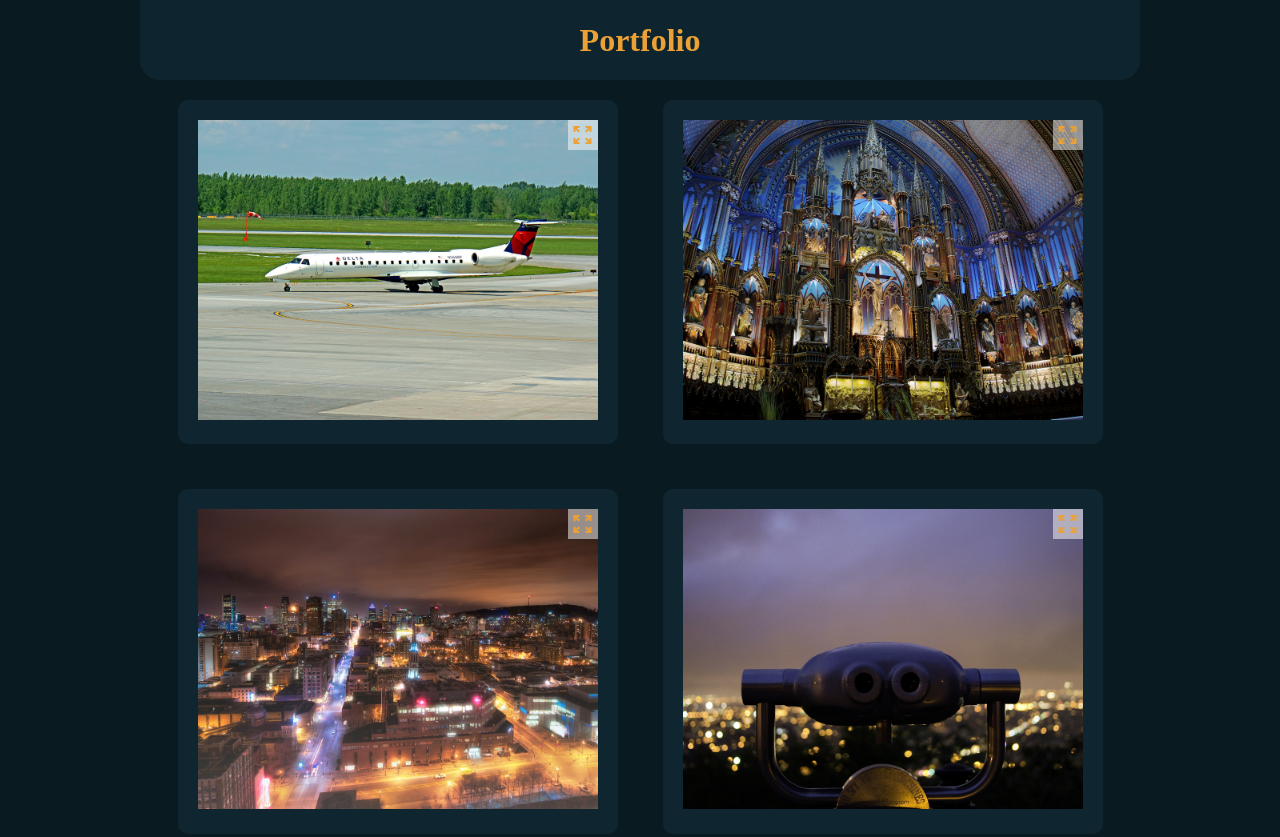
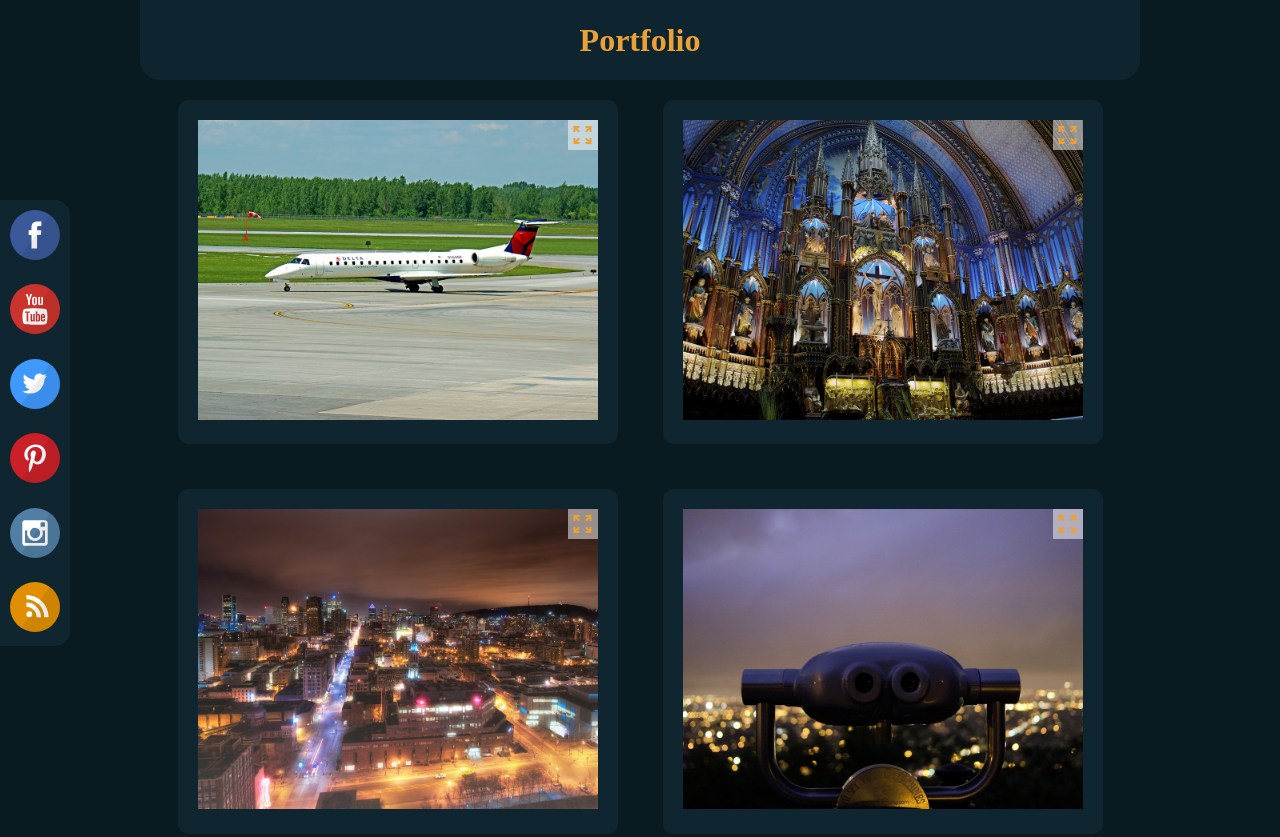
Before and after one commit to DarkBurner66/sem06_cw2_dominik, a plain HTML site: page index.html in a window 1280 px wide. Shown: the top 837 px of the page. Drawn offline with nearby package versions, Linux system fonts and the light colour scheme; a web font is replaced by a local one.

Commit message:
debut js

```diff
--- a/css/styles.css
+++ b/css/styles.css
@@ -101,3 +101,28 @@ footer .wrapper{
     text-transform: uppercase;
 
 }
+
+/* nav */
+.media{
+    background: rgb(15, 38, 49);
+    border-top-right-radius:15px ;
+    border-bottom-right-radius:15px ;
+    position: fixed;
+    left: 0;
+    top: 200px;
+}
+.media img{
+    height: 50px;
+    width: 50px;
+    margin: 10px;
+    position: relative;
+}
+.media img:hover{
+    left: 3px;
+}
+.media ul{
+    margin: 0;
+    padding: 0;
+list-style: none;
+
+}
```
